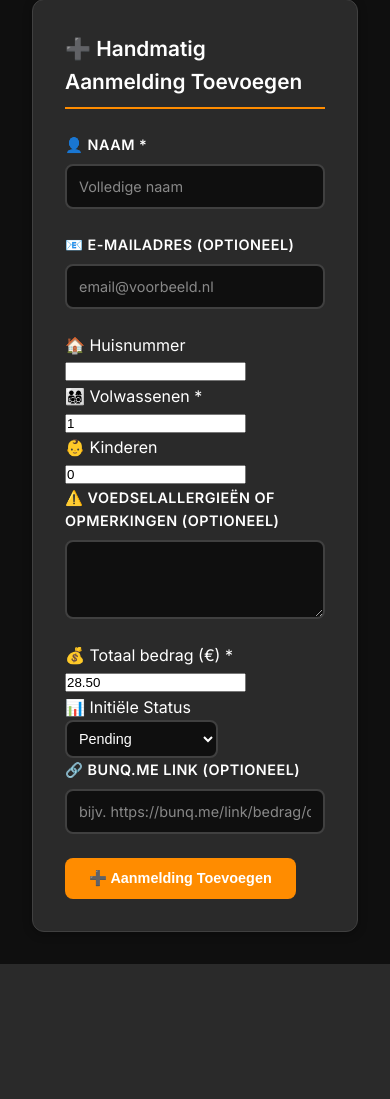
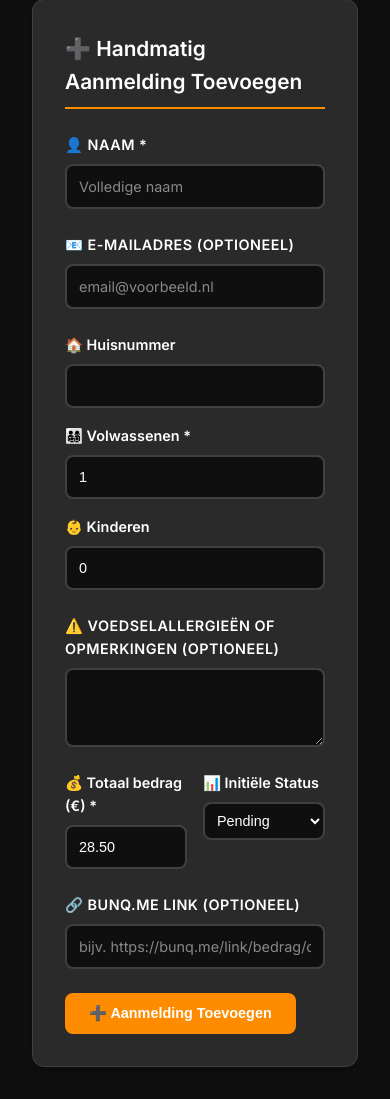
Before and after one commit to kay-arne/BBQ-App, a Flask app: page /admin in a window 390 px wide. Shown: the part 1628-2727 px from the top of the page. Before the commit the page ends 2592 px from the top, so only its background shows below. Run offline with Flask 3, Linux system fonts and the light colour scheme; the visitor is signed in with stand-in values (Sample User, id 1); data comes from the database, SQL or seed files in the repository; data that the repository does not hold is empty; some libraries are stand-ins or nearby versions.

Commit message:
Fix admin form container width and input field layout
📏 Admin Form Container Width:
- Set admin form to full width (100%) to match table width
- Removed max-width restriction for consistent layout
- Form now spans the same width as the statistics cards and table

📝 Input Field Layout Improvements:
- Fixed inline form groups with proper grid layout
- First inline group: 3 columns (Huisnummer, Volwassenen, Kinderen)
- Second inline group: 2 columns (Totaal bedrag, Status)
- Added .two-columns class for flexible column layouts

🎯 Responsive Design:
- Desktop: 3-column layout for first inline group
- Tablet (1024px): 2-column layout for better spacing
- Mobile (768px): Single column layout for optimal usability
- Consistent gap spacing across all breakpoints

✨ Visual Improvements:
- All input fields now have consistent width
- Proper alignment with labels and other form elements
- Better spacing between form groups
- Form container matches the width of other admin elements

🔧 Technical Improvements:
- Added specific CSS classes for different column layouts
- Improved grid system for form layouts
- Better responsive breakpoints for different screen sizes
- Consistent styling across all form elements

```diff
--- a/static/style.css
+++ b/static/style.css
@@ -722,6 +722,8 @@ section {
     border-radius: var(--border-radius);
     box-shadow: var(--shadow-light);
     border: 1px solid var(--border-color);
+    width: 100%;
+    max-width: none;
 }
 
 .admin-form h3 {
@@ -770,6 +772,66 @@ section {
 .admin-form .form-group input::placeholder,
 .admin-form .form-group textarea::placeholder {
     color: #888;
+}
+
+/* Admin Form Inline Layout */
+.admin-form .form-group-inline {
+    display: grid;
+    grid-template-columns: 1fr 1fr 1fr;
+    gap: 1.5rem;
+    margin-bottom: 1.5rem;
+}
+
+.admin-form .form-group-inline.two-columns {
+    grid-template-columns: 1fr 1fr;
+}
+
+.admin-form .input-inline {
+    display: flex;
+    flex-direction: column;
+}
+
+.admin-form .input-inline label {
+    display: block;
+    color: var(--text-color);
+    font-weight: 600;
+    margin-bottom: 0.5rem;
+    font-size: 0.9rem;
+}
+
+.admin-form .input-inline input,
+.admin-form .input-inline select {
+    width: 100%;
+    padding: 0.75rem;
+    border: 2px solid var(--border-color);
+    border-radius: var(--border-radius-small);
+    background: var(--darker-bg);
+    color: var(--text-color);
+    font-size: 0.9rem;
+    transition: var(--transition);
+    box-sizing: border-box;
+}
+
+.admin-form .input-inline input:focus,
+.admin-form .input-inline select:focus {
+    outline: none;
+    border-color: var(--primary-color);
+    box-shadow: 0 0 0 3px rgba(255, 140, 0, 0.1);
+}
+
+/* Responsive form layout */
+@media (max-width: 1024px) {
+    .admin-form .form-group-inline {
+        grid-template-columns: 1fr 1fr;
+        gap: 1rem;
+    }
+}
+
+@media (max-width: 768px) {
+    .admin-form .form-group-inline {
+        grid-template-columns: 1fr;
+        gap: 1rem;
+    }
 }
 
 /* Admin Button Styles */
--- a/templates/admin.html
+++ b/templates/admin.html
@@ -182,7 +182,7 @@
                     <textarea id="add_allergies_notes" name="allergies_notes" rows="3"></textarea>
                 </div>
 
-                <div class="form-group-inline">
+                <div class="form-group-inline two-columns">
                     <div class="input-inline">
                         <label for="add_total_amount">💰 Totaal bedrag (€) *</label>
                         <input type="number" id="add_total_amount" name="total_amount" step="0.01" value="{{ '%.2f'|format(bbq_details.price_per_adult) }}" required>
```
